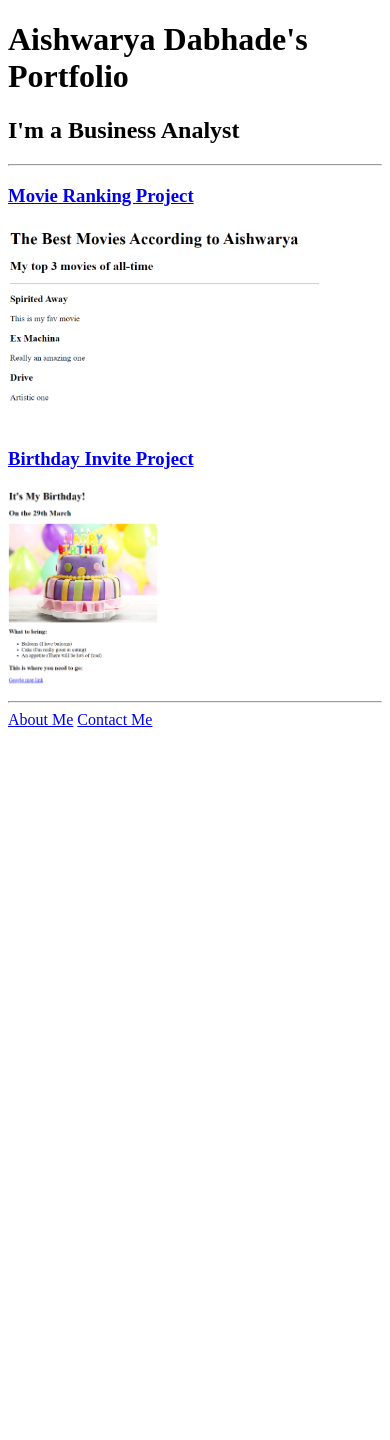
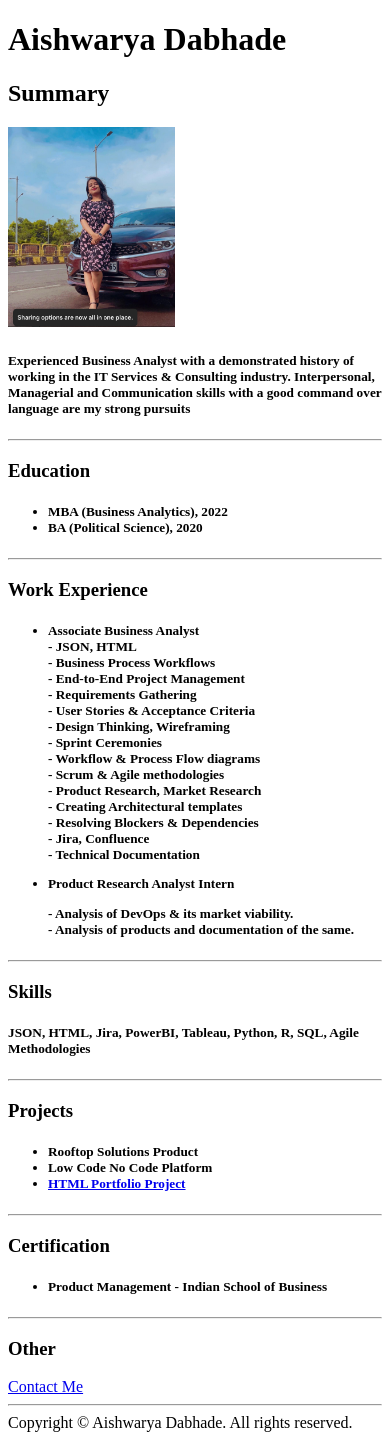
Before and after one commit to aishwaryaadabhade/HTML-Portfolio, a plain HTML site: page index.html in a window 390 px wide. Before the commit the page ends 844 px from the top, so only its background shows below. Drawn offline with Linux system fonts and the light colour scheme.

Commit message:
Add files via upload

```diff
--- a/index.html
+++ b/index.html
@@ -1,20 +1,66 @@
-
 <!DOCTYPE html>
 <html lang="en">
-  <head>
     <meta charset="UTF-8">
-    <title>My Website</title>
-  </head>
-  <h1>Aishwarya Dabhade's Portfolio</h1>
-  <h2>I'm a Business Analyst</h2>
-  </head>
-  <hr/>
-  <body>
-  <h3><a href="./public/movie-ranking.html">Movie Ranking Project</a></h3>
-  <img src="./assets/images/Screenshot 2023-05-25 204131.png" height = 200 alt="Top 3 movies"/>
-  <h3><a href="./public/birthday-invite.html">Birthday Invite Project</a></h3>
-  <img src="./assets/images/Screenshot 2023-05-25 202941.png" height = 200 alt="Birthday cake"/>
-  <hr/>
-  <a href="./public/about.html">About Me</a> <a href="./public/contact.html">Contact Me</a>
-  </body>
+    <title>Aishwarya Dabhade - Resume</title>
+    <head>
+        <h1>Aishwarya Dabhade</h1>
+        <h2>Summary</h2>
+        <img src="./MicrosoftTeams-image (6).png" height = 200 alt="Aishwarya Dabhade's Profile Photo"/>
+        <h5>Experienced Business Analyst with a demonstrated history of working
+            in the IT Services & Consulting industry. Interpersonal, Managerial and
+            Communication skills with a good command over language are my
+            strong pursuits</h5>
+        <hr/>
+        <h3>Education</h4>
+        <h5><ul>
+            <li>MBA (Business Analytics), 2022</li>
+            <li>BA (Political Science), 2020</li>
+        </ul></h5>
+        <hr/>
+        <h3>Work Experience</h3>
+        <h5><ul>
+            <li>Associate Business Analyst</li></
+            <p> - JSON, HTML<br/>
+                - Business Process Workflows<br/>
+                - End-to-End Project Management<br/>
+                - Requirements Gathering<br/>
+                - User Stories & Acceptance Criteria<br/>
+                - Design Thinking, Wireframing<br/>
+                - Sprint Ceremonies<br/>
+                - Workflow & Process Flow diagrams<br/>
+                - Scrum & Agile methodologies<br/>
+                - Product Research, Market Research<br/>
+                - Creating Architectural templates<br/>
+                - Resolving Blockers & Dependencies<br/>
+                - Jira, Confluence<br/>
+                - Technical Documentation<br/></p>
+
+            <li>Product Research Analyst Intern</li>
+            <p> - Analysis of DevOps & its market viability.<br/>
+                - Analysis of products and documentation of the same.<br/>
+                    </p>
+            </ul></h5>
+            <hr/>
+
+        <h3>Skills</h3>
+        <h5><p>JSON, HTML, Jira, PowerBI, Tableau, Python, R, SQL, Agile Methodologies</p></h5>
+        <hr/>
+
+        <h3>Projects</h3>
+        <h5><ul>
+            <li>Rooftop Solutions Product</li>
+            <li>Low Code No Code Platform</li>
+            <li>
+            <a href="https://aishwaryaadabhade.github.io/HTML-Portfolio/"> HTML Portfolio Project </a></li>
+        </ul></h5>
+        <hr/>
+
+        <h3>Certification</h3>
+        <h5><ul><li>Product Management - Indian School of Business</li></ul></h5>
+        <hr/>
+        <h3>Other</h3>
+        <a href="./contact-me.html">Contact Me</a>
+        <hr/>
+        <footer>Copyright © Aishwarya Dabhade. All rights reserved.</footer>
+    </head>
 </html>
```
Also changed, not shown: contact-me.html (added, +13 -0 lines), MicrosoftTeams-image (6).png (added).
